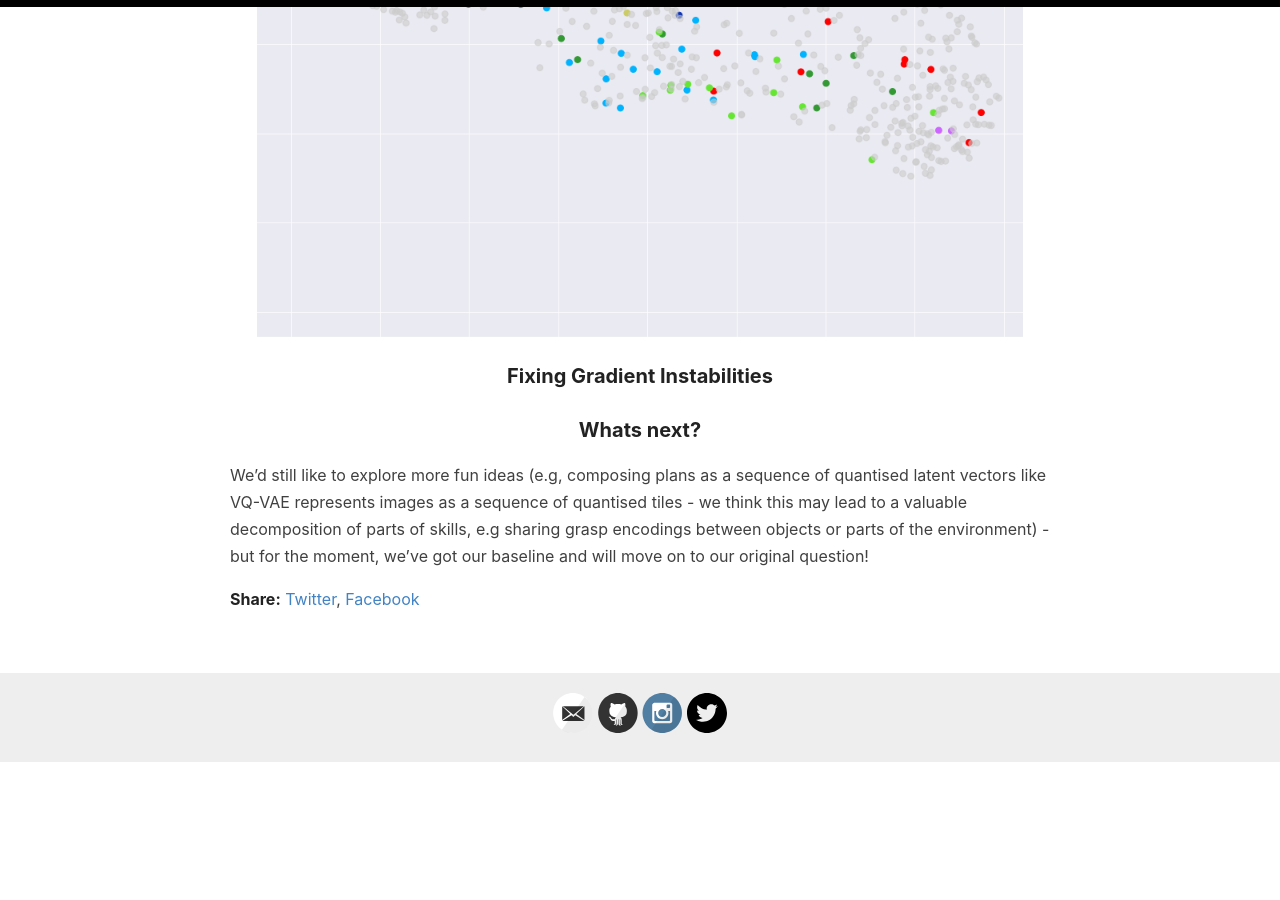
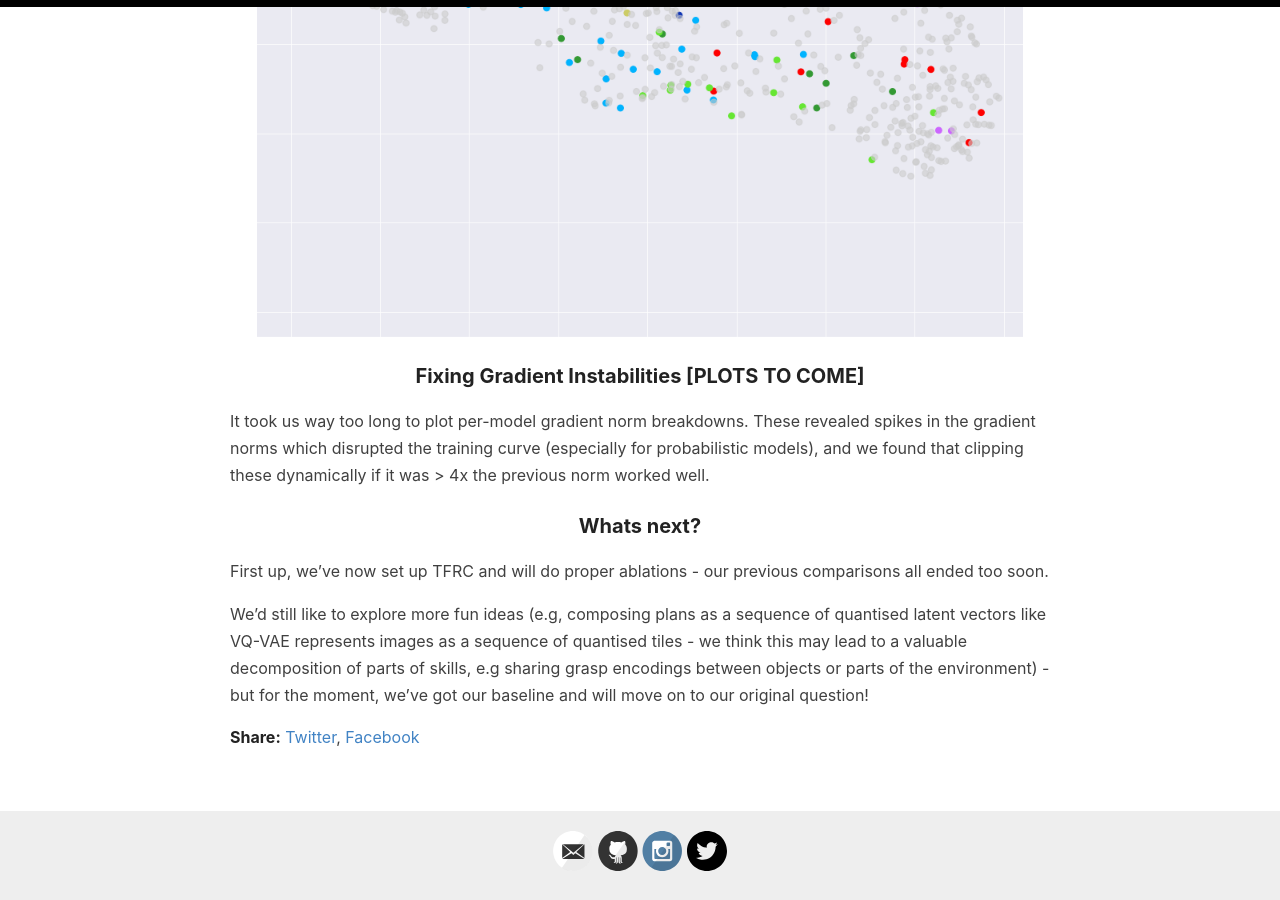
Before and after one commit to sholtodouglas/sholtodouglas.github.io, a Jekyll site: the page built from _posts/2021-01-29-Learning from Play.md, in a window 1280 px wide and 900 px high, scrolled down 4823 px. Built offline with Jekyll 4.4.1, drawn with Linux system fonts in a browser that asks for light colours; before the commit the page ends 5585 px from its top, so only the background shows below that; some of the changed text lies outside the part shown.

Commit message:
Update 2021-01-29-Learning from Play.md

```diff
--- a/_posts/2021-01-29-Learning from Play.md
+++ b/_posts/2021-01-29-Learning from Play.md
@@ -50,7 +50,7 @@ This one is a little obvious in retrospect. Train longer! We used Colab TPUs for
 
 ![alt-text-1](https://sholtodouglas.github.io/images/play/conver.gif "demo of multiple tasks")
 
-### Diagnosing Overregularisation
+### Diagnosing Overregularisation [BETTER PLOTS TO COME]
 Recall that there are two potential 'plan' inputs to the actor.
 - The output of the encoder over the full trajectory to reconstruct, a specific path from A-B
 - The output of the planner when given only the current state and the goal state, from which you sample one potential path from A-B.
@@ -63,9 +63,12 @@ As you can see, with a beta value which is too high the planner and encoder late
 One of the easiest ways to diagnose this overregularisation is not actually the loss curves, but labelled plots of the latent space of behaviours (thanks for the tip Corey!). The latent space should become distinct quite early - and stay that way. Below is a plot of the latent space of plans generated by the planner on a sample of the test set. The distribution clearly aligns to the environment - take another look at the gif up top!
 ![alt-text-1](https://sholtodouglas.github.io/images/play/behaviour_space.png "Quelle separation")
 
-### Fixing Gradient Instabilities
+### Fixing Gradient Instabilities [PLOTS TO COME]
+
+It took us way too long to plot per-model gradient norm breakdowns. These revealed spikes in the gradient norms which disrupted the training curve (especially for probabilistic models), and we found that clipping these dynamically if it was > 4x the previous norm worked well.
 
 ### Whats next?
 
+First up, we've now set up TFRC and will do proper ablations - our previous comparisons all ended too soon.
 
 We'd still like to explore more fun ideas (e.g, composing plans as a sequence of quantised latent vectors like VQ-VAE represents images as a sequence of quantised tiles - we think this may lead to a valuable decomposition of parts of skills, e.g sharing grasp encodings between objects or parts of the environment) - but for the moment, we've got our baseline and will move on to our original question!
```
